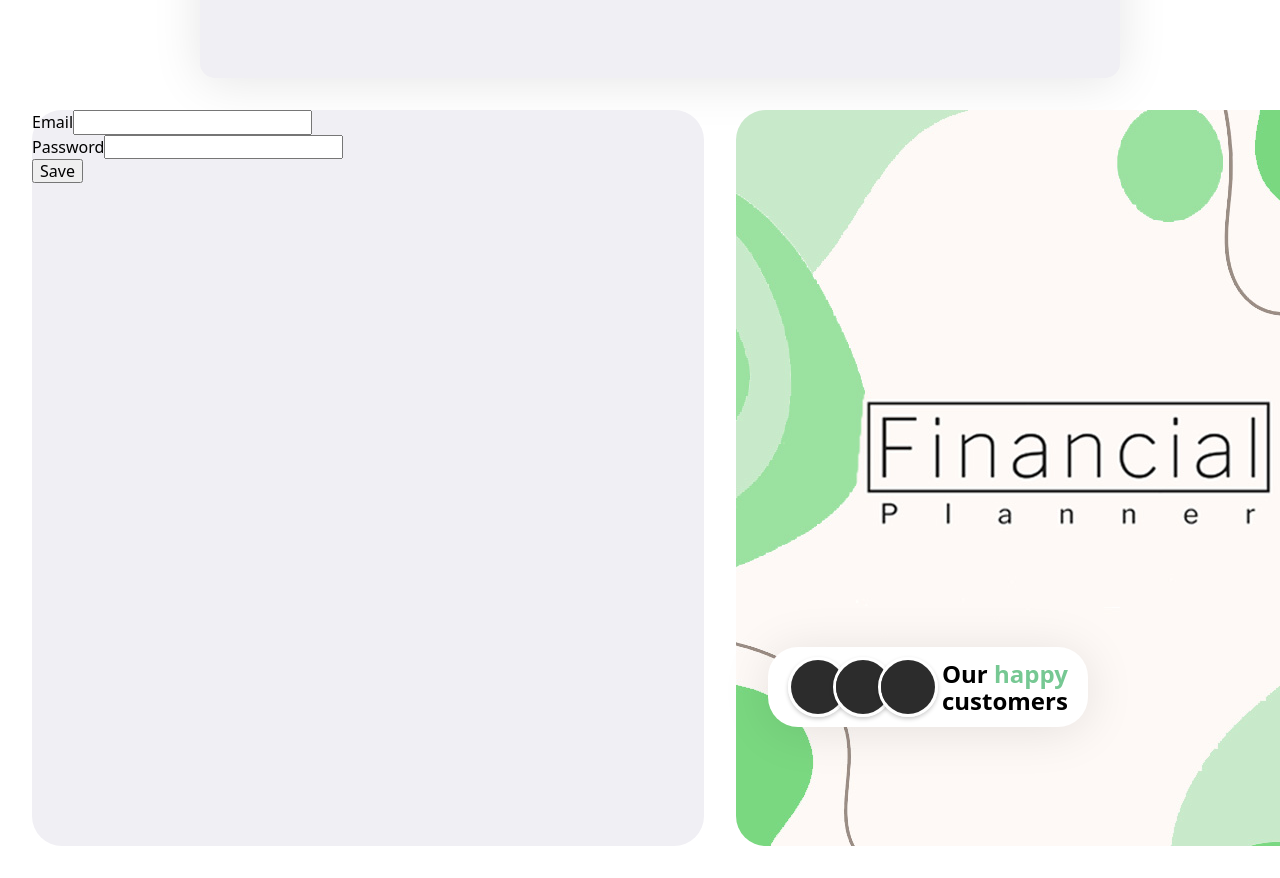
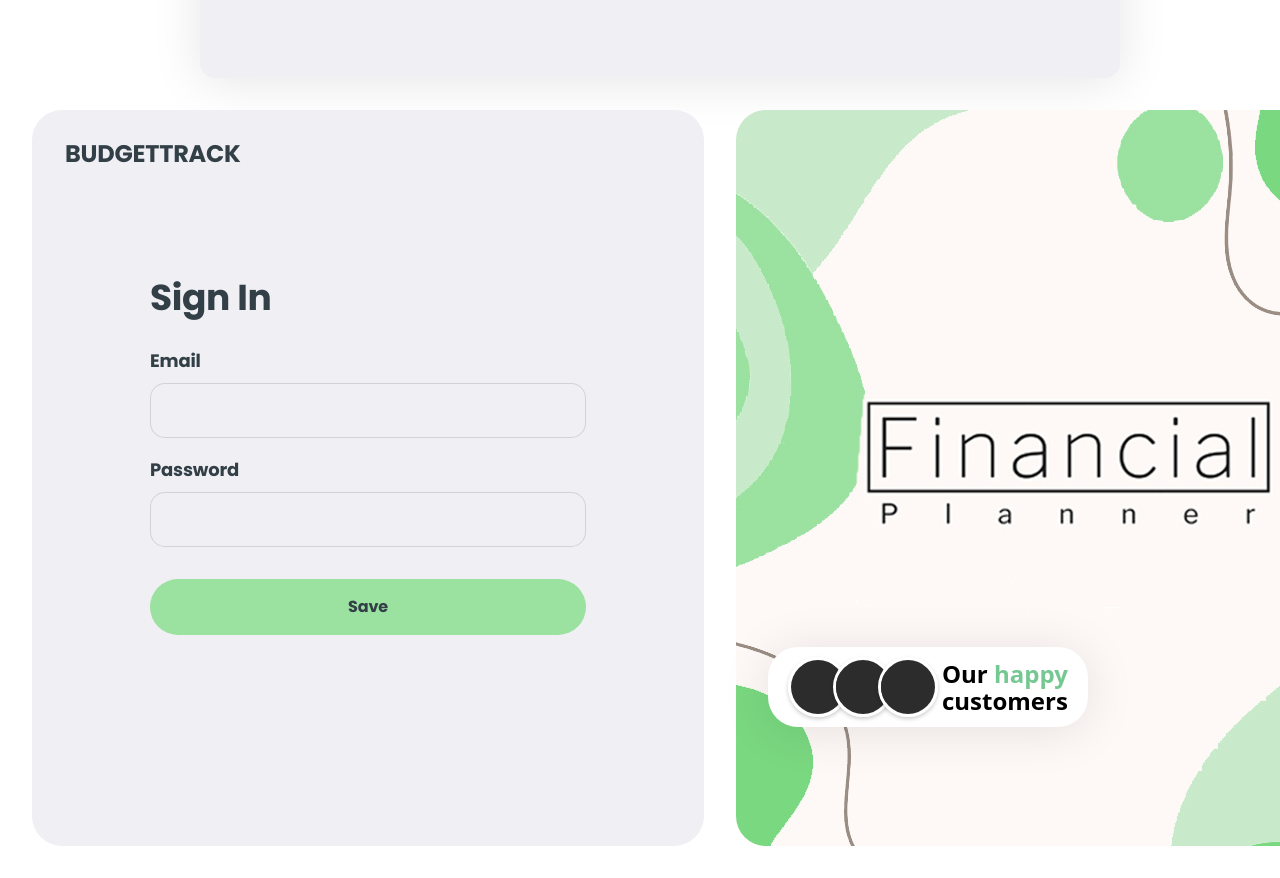
Before and after one commit to kulikp1/qualification, a React (Vite) app: page / in a window 1280 px wide. Shown: the part 2236-3114 px from the top of the page. Built offline with nearby package versions, Linux system fonts and the light colour scheme.

Commit message:
add style to form sign in and add markup to this component

```diff
--- a/src/components/SignIn/SignInForm/SignInForm.module.css
+++ b/src/components/SignIn/SignInForm/SignInForm.module.css
@@ -0,0 +1,63 @@
+.signInFormContainer {
+  display: flex;
+  flex-direction: column;
+  gap: 20px;
+}
+.inputGroupEmail {
+  display: flex;
+  flex-direction: column;
+
+  color: #323f47;
+  font-family: Poppins;
+  font-size: 18px;
+  font-style: normal;
+  font-weight: 700;
+  line-height: 24px; /* 133.333% */
+  letter-spacing: -0.18px;
+}
+.inputGroupPassword {
+  display: flex;
+  flex-direction: column;
+
+  color: #323f47;
+  font-family: Poppins;
+  font-size: 18px;
+  font-style: normal;
+  font-weight: 700;
+  line-height: 24px; /* 133.333% */
+  letter-spacing: -0.18px;
+}
+.inputField {
+  display: flex;
+  padding: 16px 0 16px 16px;
+  align-items: flex-start;
+  border-radius: 15px;
+  border: 1px solid rgba(47, 47, 47, 0.15);
+  margin-top: 10px;
+
+  background-color: #f0eff4;
+}
+
+.submitBtn {
+  display: flex;
+  padding: 16px 50px;
+  justify-content: center;
+  align-items: center;
+  gap: 10px;
+  cursor: pointer;
+
+  border: 0;
+  border-radius: 30px;
+  background: var(--Accent, #9be1a0);
+
+  color: #323f47;
+  text-align: center;
+  font-family: Poppins;
+  font-size: 16px;
+  font-style: normal;
+  font-weight: 700;
+  line-height: 24px; /* 150% */
+  letter-spacing: -0.16px;
+
+  margin-top: 12px;
+}
--- a/src/components/SignIn/SignInPage/SignInPage.jsx
+++ b/src/components/SignIn/SignInPage/SignInPage.jsx
@@ -4,7 +4,15 @@ import SignInForm from "../SignInForm/SignInForm";
 export default function SignInPage() {
   return (
     <div className={css.signInContainer}>
-      <SignInForm></SignInForm>
+      <div>
+        <h1 className={css.logo}>BudgetTrack</h1>
+      </div>
+      <div className={css.formContainer}>
+        <h2 className={css.formDescr}>Sign In</h2>
+        <div className={css.formComponent}>
+          <SignInForm></SignInForm>
+        </div>
+      </div>
     </div>
   );
 }
--- a/src/components/SignIn/SignInPage/SignInPage.module.css
+++ b/src/components/SignIn/SignInPage/SignInPage.module.css
@@ -7,3 +7,35 @@
   display: flex;
   flex-direction: column;
 }
+.logo {
+  color: #323f47;
+  /* text-align: center; */
+  font-family: Poppins;
+  font-size: 24px;
+  font-style: normal;
+  font-weight: 700;
+  line-height: 24px; /* 100% */
+  letter-spacing: -0.24px;
+  text-transform: uppercase;
+
+  margin-top: 32px;
+  margin-left: 33px;
+  margin-bottom: 0;
+}
+.formContainer {
+  margin: 113px 118px 169px 118px;
+}
+.formDescr {
+  color: #323f47;
+
+  /* Desktop_tablet/H2 */
+  font-family: Poppins;
+  font-size: 36px;
+  font-style: normal;
+  font-weight: 700;
+  line-height: 38px; /* 105.556% */
+  letter-spacing: -0.36px;
+}
+.formComponent {
+  margin-top: 32px;
+}
```
